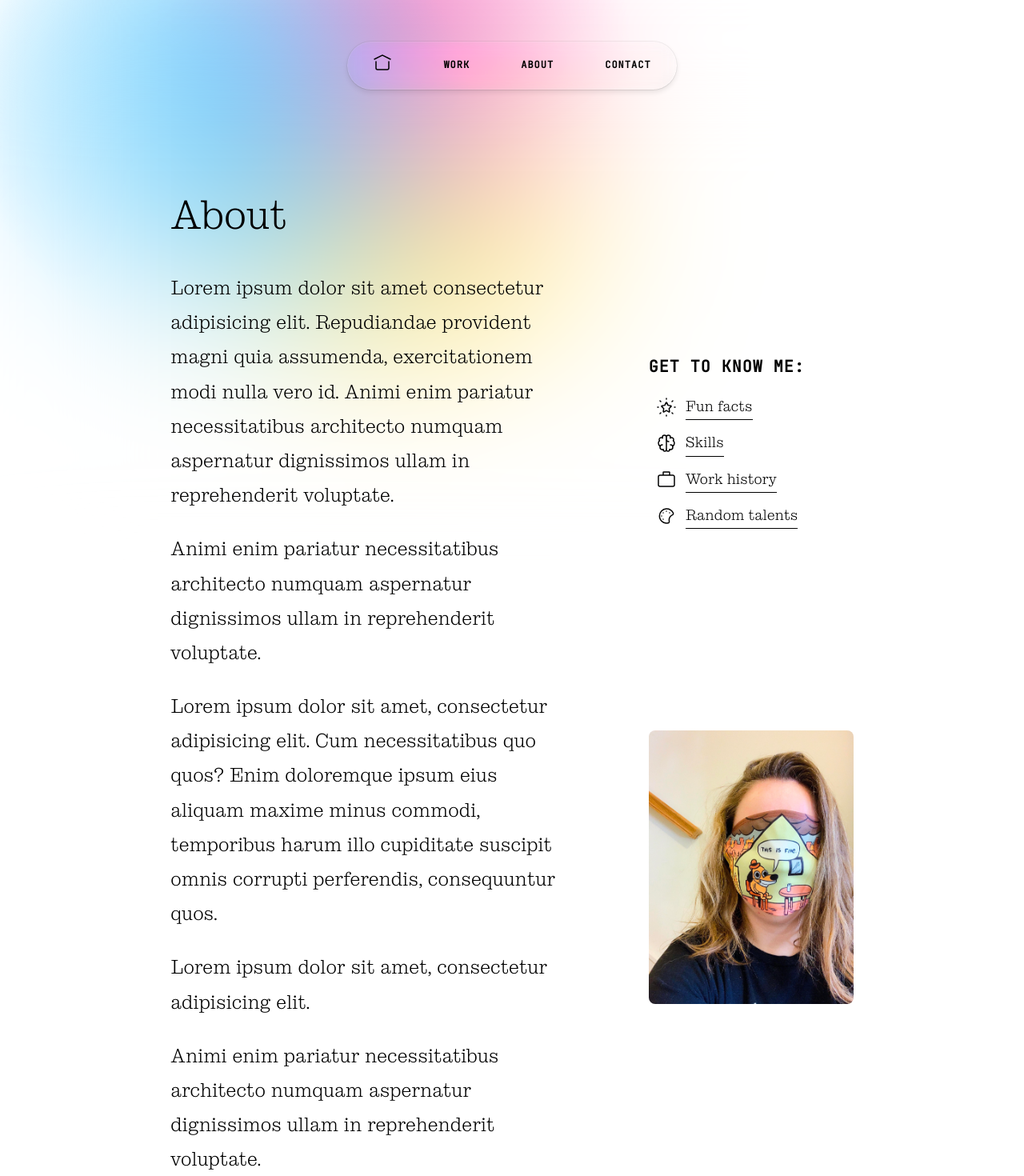
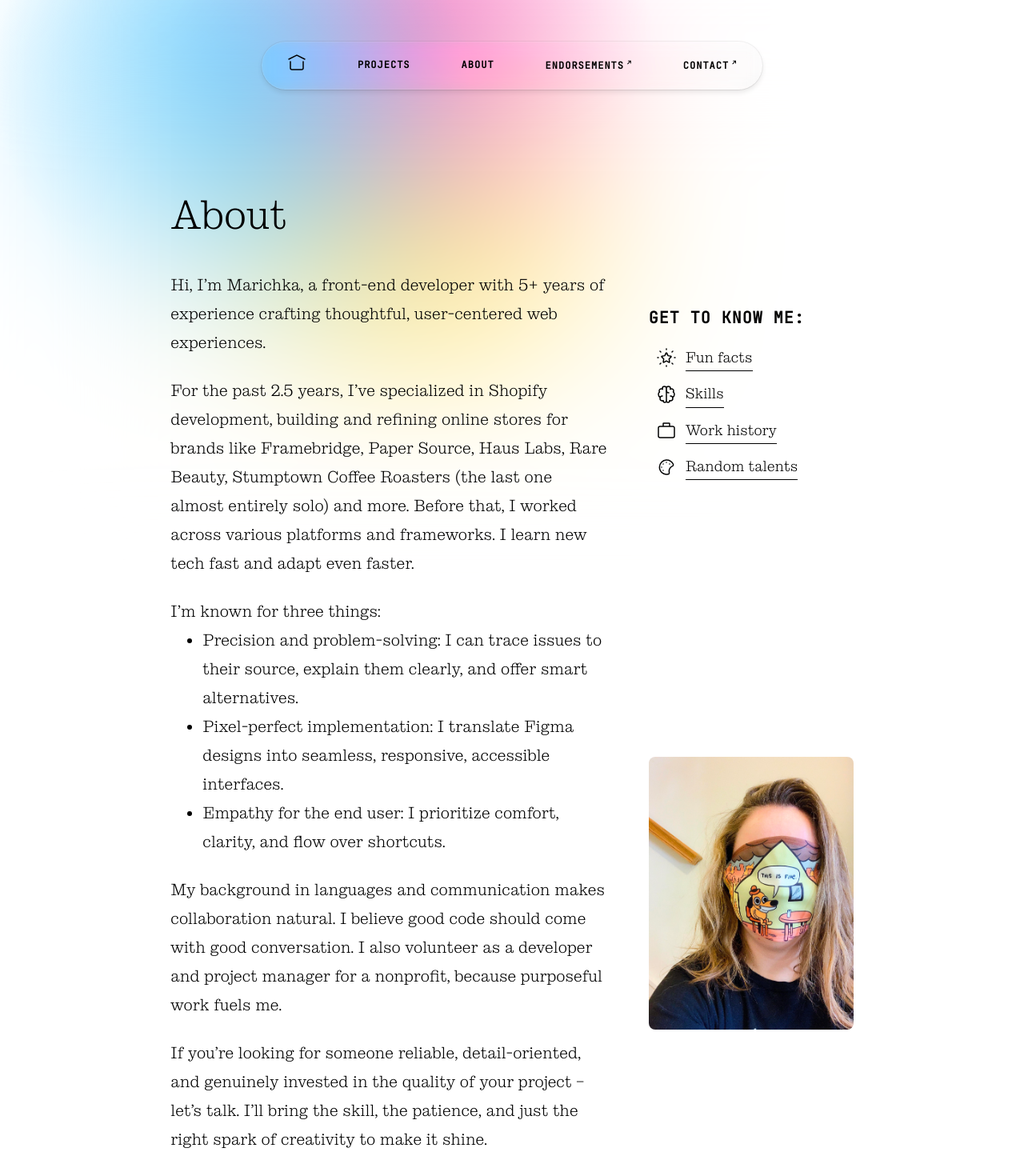
Before and after one commit to marichka-offen/portfolio-v3, a React app: page /about in a window 1280 px wide. Shown: the top 1470 px of the page at 80% size. Built offline with nearby package versions, Linux system fonts and the light colour scheme; the HTML template or start-up script is replaced by a standard one.

Commit message:
Complete jobBlock and about section

```diff
--- a/src/App.tsx
+++ b/src/App.tsx
@@ -3,9 +3,9 @@ import BackgroundLight from './components/BackgroundLight/BackgroundLight'
 import Navbar from './components/Navbar/Navbar'
 import Home from './pages/Home/Home'
 import About from './pages/About/About'
-import Blog from './pages/Blog'
 import NotFound from './pages/NotFound'
 import './App.scss'
+import ScrollToHash from './components/ScrollToHash/ScrollToHash'
 
 function App() {
 
@@ -15,6 +15,7 @@ function App() {
             <main className='app__container'>
                 <Navbar />
 
+                <ScrollToHash />
                 <Routes>
                     <Route path="/" element={<Home />} />
                     <Route path="/about" element={<About />} />
--- a/src/components/JobBlock/JobBlock.scss
+++ b/src/components/JobBlock/JobBlock.scss
@@ -1,36 +1,48 @@
 .job-block {
 
+    // .job-block__header
     &__header {
         display: flex;
-        align-items: center;
-        padding-bottom: 16px;
-        margin-bottom: 40px;
-        border-bottom: 1px solid rgba(0, 11, 0, 0.141);
-        gap: 120px;
+        align-items: baseline;
+        padding-bottom: 6px;
+        margin-bottom: 18px;
+        border-bottom: 1px solid rgba(0, 11, 0, 0.15);
+        gap: 116px;
+        justify-content: space-between;
     }
 
+    // .job-block__title
     &__title {
-        font-size: 20px;
-        width: 40%;
+        font-size: 28px;
     }
 
+    // .job-block__time
     &__time {
         font-size: 10px;
         font-family: $secondary-font;
         text-transform: uppercase;
+        max-width: 45%;
+        width: 100%;
     }
 
+    // .job-block__body
     &__body {
         display: flex;
         gap: 120px;
+        justify-content: space-between;
+        margin-bottom: 40px;
     }
 
+    // .job-block__position
     &__position {
         font-size: 14px;
-        width: 40%;
+        text-transform: uppercase;
     }
 
+    // .job-block__description
     &__description {
-        font-size: 16px;
+        font-size: 14px;
+        max-width: 45%;
+        width: 100%;
     }
 }
--- a/src/components/JobBlock/JobBlock.tsx
+++ b/src/components/JobBlock/JobBlock.tsx
@@ -7,13 +7,13 @@ export default function JobBlock({ job }: { job: JobData }) {
     return (
         <li className="job-block">
             <div className="job-block__header">
-                <h3 className="job-block__title">{title}</h3>
+                <p className="job-block__title">{title}</p>
                 <p className="job-block__time">{time}</p>
             </div>
 
             <div className="job-block__body">
-                <p className="job-block__position">{position}</p>
-                <p className="job-block__description">{description}</p>
+                <h3 className="job-block__position">{position}</h3>
+                <p className="job-block__description" dangerouslySetInnerHTML={{ __html: description }}></p>
             </div>
         </li>
     )
--- a/src/components/Navbar/Navbar.scss
+++ b/src/components/Navbar/Navbar.scss
@@ -32,6 +32,11 @@
     text-decoration: none;
     font-family: $secondary-font;
     letter-spacing: 1px;
+
+    sup {
+        font-size: 8px;
+        margin-left: 4px;
+    }
 }
 
 .nav__highlight {
--- a/src/components/Navbar/Navbar.tsx
+++ b/src/components/Navbar/Navbar.tsx
@@ -10,17 +10,28 @@ export default function Navbar() {
             <Link to="/" className="nav__item">
                 <img src={houseIcon} alt="Link to Home page" />
             </Link>
-            <a href="#work" className="nav__item">
-                Work
-            </a>
+            <Link
+                to="/#work"
+                className="nav__item"
+                onClick={(e) => {
+                    // If we're already on #work, manually trigger the scroll
+                    if (window.location.hash === "#work") {
+                        e.preventDefault()
+                        const el = document.querySelector("#work")
+                        if (el) el.scrollIntoView({ behavior: "smooth" })
+                    }
+                }}
+            >
+                Projects
+            </Link>
             <Link to="/about" className="nav__item">
                 About
             </Link>
-            {/* <Link to="/blog" className="nav__item">
-                Blog
-            </Link> */}
-            <a href="#" className="nav__item">
-                Contact
+            <a href="https://www.linkedin.com/in/marichka-offen/details/recommendations/" target="_blank" className="nav__item">
+                Endorsements<sup>↗</sup>
+            </a>
+            <a href="mailto:marichka.offen@gmail.com" target="_blank" className="nav__item">
+                Contact<sup>↗</sup>
             </a>
         </nav>
     )
--- /dev/null
+++ b/src/components/ScrollToHash/ScrollToHash.tsx
@@ -0,0 +1,17 @@
+import { useEffect } from "react"
+import { useLocation } from "react-router-dom"
+
+export default function ScrollToHash() {
+    const { hash } = useLocation()
+
+    useEffect(() => {
+        if (hash) {
+            const el = document.querySelector(hash)
+            if (el) {
+                el.scrollIntoView({ behavior: "smooth" })
+            }
+        }
+    }, [hash])
+
+    return null
+}
--- a/src/data/jobs.ts
+++ b/src/data/jobs.ts
@@ -5,30 +5,36 @@ export const jobData: JobData[] = [
         title: "SDG",
         time: "June 2023 - October 2025",
         position: "Front End Developer",
-        description: "Lorem ipsum dolor sit amet, consectetur adipiscing elit. Sed do eiusmod tempor incididunt ut labore et dolore magna aliqua."
+        description: "At SDG I basically lived in the world of Shopify, Vue, and “why is this Liquid code doing that?” I spent most days building components, fixing weird production bugs no one else could track down, and turning Figma files into real, responsive UI without making the designers cry. <br><br> I was also the person who would say, “hold on, something feels off,” then dig three layers deep through Liquid → JS → SCSS to find the real root of the problem. And because agency life is chaos, I also jumped in on QA, accessibility checks, and writing hand-off notes so the next engineer wouldn’t want to hunt me down."
     },
     {
         title: "Prefect",
         time: "November 2021 - March 2023",
         position: "Front End Developer",
-        description: "Lorem ipsum dolor sit amet, consectetur adipiscing elit. Sed do eiusmod tempor incididunt ut labore et dolore magna aliqua."
+        description: "Prefect was a whole different vibe. I spent my days building actual product: reusable Vue 3 components, pages, workflows, and helping shape an in-house design system that people actually used. <br><br> A lot of my role was translating “complex data orchestration idea” into “a UI that doesn't scare users away.” I teamed up constantly with designers and PMs, wrote onboarding docs that made new hires sigh with relief, and somehow became the person who could deliver work twice as fast because I asked good questions up front instead of drowning later. <br><br> I also interviewed candidates, which taught me that engineers can be brilliant and panic at the same time."
     },
     {
         title: "Carahsoft",
         time: "June 2020 - October 2021",
         position: "Software Engineer",
-        description: "Lorem ipsum dolor sit amet, consectetur adipiscing elit. Sed do eiusmod tempor incididunt ut labore et dolore magna aliqua."
+        description: "Here I worked on internal tools used by more than a thousand people, so if I broke something, everyone knew instantly. I built pages, fixed performance issues, cleaned up old code, and generally tried to make the internal workflow apps less painful for employees. <br><br> This job taught me a lot about listening to non-technical teammates. Someone would say, “this workflow makes no sense,” and I’d dig in, make it cleaner, and ship something that made their daily life easier. I also contributed to their little in-house UI library, reusable components, consistent styling, all that good stuff."
     },
     {
         title: "National Academy of Sciences",
         time: "February 2020 - May 2020",
         position: "Data Associate (Temp)",
-        description: "Lorem ipsum dolor sit amet, consectetur adipiscing elit. Sed do eiusmod tempor incididunt ut labore et dolore magna aliqua."
+        description: "This was part front-end work, part very serious data-caretaking. I updated their websites, built small tools, created HTML email templates, and managed a huge membership database that had to stay spotless. <br><br> Basically, it was my job to make sure everything looked right, worked right, and that nobody was missing from the directory because I fat-fingered a record. It taught me patience and attention to detail on a whole different level."
+    },
+    {
+        title: "Freelance Nomad",
+        time: "2019",
+        position: "Web Developer",
+        description: "Freelancing was my crash course in “do everything.” I coded small sites, talked directly with clients, translated their aesthetic preferences into actual UI, and wrote docs so they could maintain things after I handed it off. <br><br> It pushed me to develop my own taste, my own workflow, and honestly a lot of my independence as an engineer."
     },
     {
         title: "General Assembly",
         time: "August 2018 - November 2018",
         position: "Web Developer (Student)",
-        description: "Lorem ipsum dolor sit amet, consectetur adipiscing elit. Sed do eiusmod tempor incididunt ut labore et dolore magna aliqua."
+        description: "This was the all-in sprint where I learned full-stack dev from scratch. Long days, lots of projects, hundreds of “why is this broken” moments. It gave me the foundation for everything I do now, from UI architecture to thinking about user experience."
     }
 ]
--- a/src/sections/AboutSection/AboutSection.scss
+++ b/src/sections/AboutSection/AboutSection.scss
@@ -3,35 +3,48 @@
     gap: 40px;
     justify-content: space-between;
 
+    // .about-section__content
     &__content {
-        width: 58%;
+        width: 64%;
         display: flex;
         flex-direction: column;
         gap: 24px;
     }
 
+    // .about-section__sidebar
     &__sidebar {
         width: 30%;
     }
 
+    // .about-section__title
     &__title {
         font-size: 50px;
     }
 
+    // .about-section__text
     &__text {
-        font-size: 24px;
+        font-size: 20px;
         margin: 0;
+
+        ul {
+            padding: 0 0 0 40px;
+            margin: unset;
+            list-style: unset;
+        }
     }
 
+    // .about-section__sidebar
     &__sidebar {
         display: flex;
         flex-direction: column;
-        justify-content: space-evenly;
+        justify-content: space-around;
 
+        // .about-section__sidebar-content
         &-content {
             margin-bottom: 24px;
         }
 
+        // .about-section__sidebar-title
         &-title {
             font-size: 20px !important;
             text-transform: uppercase;
@@ -41,11 +54,13 @@
 
         &-list {}
 
+        // .about-section-list-item
         &-list-item {
             font-size: 20px;
             margin-bottom: 8px;
         }
 
+        // .about-section-image
         &-image {
             width: 100%;
             border-radius: 8px;
--- a/src/sections/AboutSection/AboutSection.tsx
+++ b/src/sections/AboutSection/AboutSection.tsx
@@ -34,11 +34,19 @@ export default function AboutSection() {
         <section className="about-section">
             <div className="about-section__content">
                 <h1 className="about-section__title">About</h1>
-                <p className="about-section__text">Lorem ipsum dolor sit amet consectetur adipisicing elit. Repudiandae provident magni quia assumenda, exercitationem modi nulla vero id. Animi enim pariatur necessitatibus architecto numquam aspernatur dignissimos ullam in reprehenderit voluptate.</p>
-                <p className="about-section__text">Animi enim pariatur necessitatibus architecto numquam aspernatur dignissimos ullam in reprehenderit voluptate.</p>
-                <p className="about-section__text">Lorem ipsum dolor sit amet, consectetur adipisicing elit. Cum necessitatibus quo quos? Enim doloremque ipsum eius aliquam maxime minus commodi, temporibus harum illo cupiditate suscipit omnis corrupti perferendis, consequuntur quos.</p>
-                <p className="about-section__text">Lorem ipsum dolor sit amet, consectetur adipisicing elit.</p>
-                <p className="about-section__text">Animi enim pariatur necessitatibus architecto numquam aspernatur dignissimos ullam in reprehenderit voluptate.</p>
+                <p className="about-section__text">Hi, I’m Marichka, a front-end developer with 5+ years of experience crafting thoughtful, user-centered web experiences.</p>
+
+                <p className="about-section__text">For the past 2.5 years, I’ve specialized in Shopify development, building and refining online stores for brands like Framebridge, Paper Source, Haus Labs, Rare Beauty, Stumptown Coffee Roasters (the last one almost entirely solo) and more. Before that, I worked across various platforms and frameworks. I learn new tech fast and adapt even faster.</p>
+                <p className="about-section__text">I’m known for three things:
+                    <ul>
+                        <li>Precision and problem-solving: I can trace issues to their source, explain them clearly, and offer smart alternatives.</li>
+                        <li>Pixel-perfect implementation: I translate Figma designs into seamless, responsive, accessible interfaces.</li>
+                        <li>Empathy for the end user: I prioritize comfort, clarity, and flow over shortcuts.</li>
+                    </ul>
+                </p>
+                <p className="about-section__text">My background in languages and communication makes collaboration natural. I believe good code should come with good conversation. I also volunteer as a developer and project manager for a nonprofit, because purposeful work fuels me.</p>
+
+                <p className="about-section__text">If you’re looking for someone reliable, detail-oriented, and genuinely invested in the quality of your project – let’s talk. I’ll bring the skill, the patience, and just the right spark of creativity to make it shine.</p>
             </div>
             <div className="about-section__sidebar">
                 <div className="about-section__sidebar-content">
```
